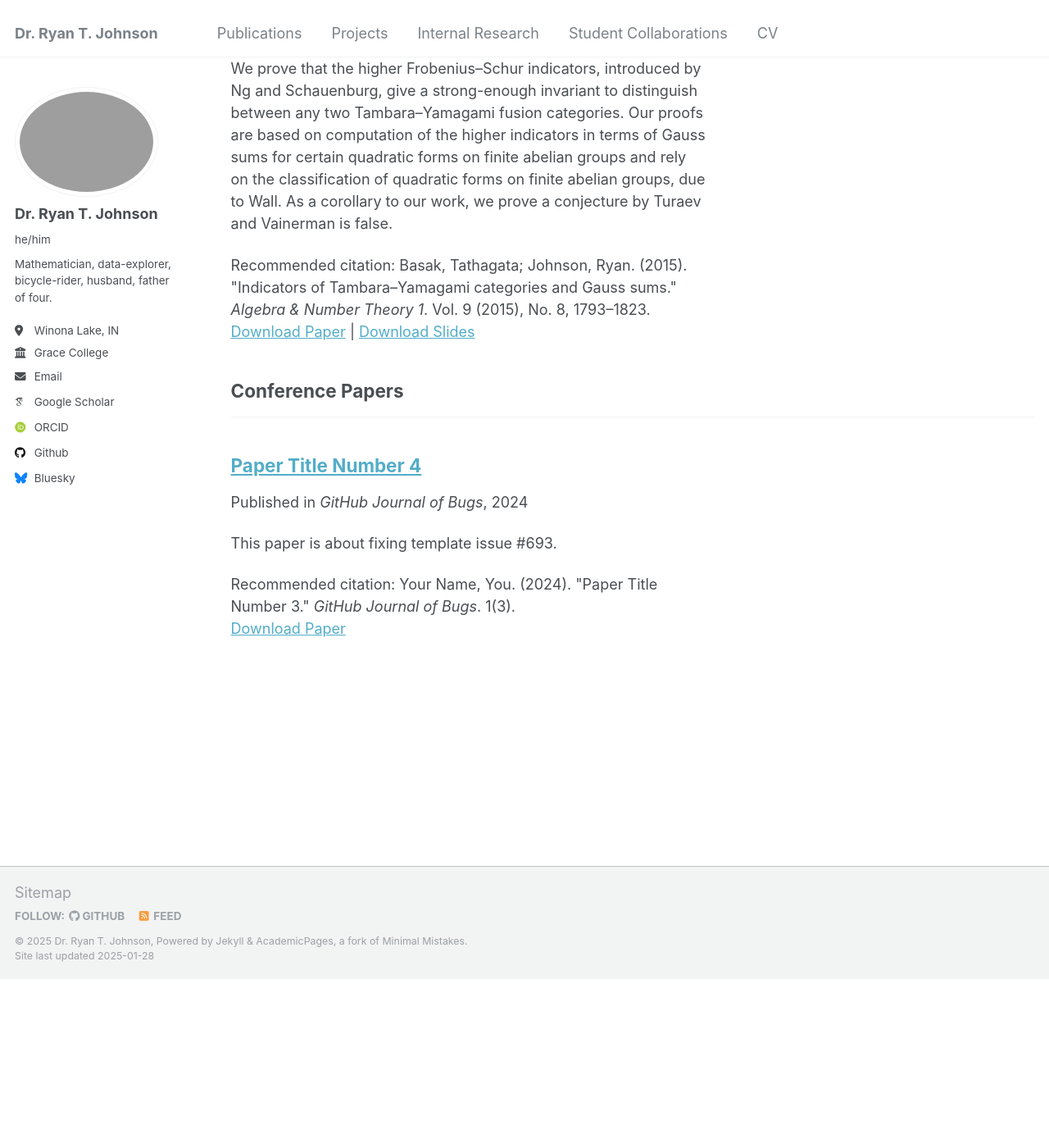
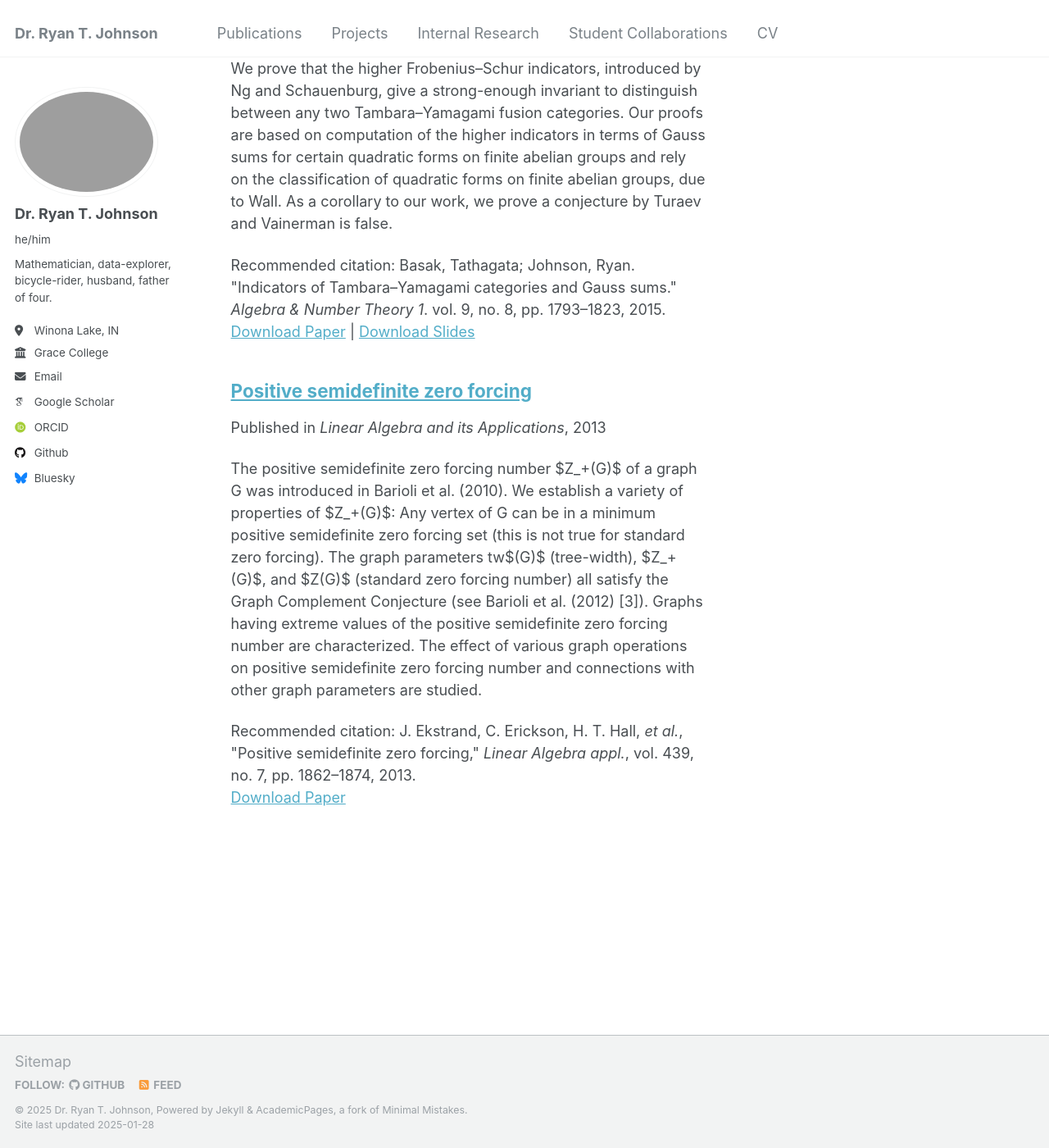
Before and after one commit to ryanjohnsonwi/website, a Jekyll site: the page built from _pages/publications.html, in a window 1280 px wide and 1400 px high, scrolled down 1285 px. Shown: the whole window at 82% size. Built offline with Jekyll 4.4.1, drawn with Linux system fonts in a browser that asks for light colours; some web fonts are replaced; before the commit the page ends 2479 px from its top, so only the background shows below that.

Commit message:
Update tb-cats and zero forcing papers

```diff
--- /dev/null
+++ b/_publications/2013-10-17-semi-definite-zero-forcing.md
@@ -0,0 +1,14 @@
+---
+title: "Positive semidefinite zero forcing"
+collection: publications
+category: manuscripts
+permalink: /publication/2024-02-17-paper-title-number-4
+excerpt: 'The positive semidefinite zero forcing number $Z_+(G)$  of a graph G was introduced in Barioli et al. (2010). We establish a variety of properties of $Z_+(G)$: Any vertex of G can be in a minimum positive semidefinite zero forcing set (this is not true for standard zero forcing). The graph parameters tw$(G)$ (tree-width), $Z_+(G)$, and $Z(G)$  (standard zero forcing number) all satisfy the Graph Complement Conjecture (see Barioli et al. (2012) [3]). Graphs having extreme values of the positive semidefinite zero forcing number are characterized. The effect of various graph operations on positive semidefinite zero forcing number and connections with other graph parameters are studied.'
+date: 2013-10-17
+venue: 'Linear Algebra and its Applications'
+paperurl: 'https://www.sciencedirect.com/science/article/pii/S0024379513003625'
+citation: 'J. Ekstrand, C. Erickson, H. T. Hall, <i>et al.</i>, &quot;Positive semidefinite zero forcing,&quot; <i>Linear Algebra appl.</i>,
+vol. 439, no. 7, pp. 1862–1874, 2013.'
+---
+
+The contents above will be part of a list of publications, if the user clicks the link for the publication than the contents of section will be rendered as a full page, allowing you to provide more information about the paper for the reader. When publications are displayed as a single page, the contents of the above "citation" field will automatically be included below this section in a smaller font.
--- a/_publications/2015-10-01-paper-title-number-3.md
+++ b/_publications/2015-10-01-tb-cats-and-gauss-sums.md
@@ -10,7 +10,7 @@ date: 2015-10-01
 venue: 'Algebra &amp; Number Theory'
 slidesurl: 'http://academicpages.github.io/files/slides3.pdf'
 paperurl: 'https://msp.org/ant/2015/9-8/p02.xhtml'
-citation: 'Basak, Tathagata; Johnson, Ryan. (2015). &quot;Indicators of Tambara–Yamagami categories and Gauss sums.&quot; <i>Algebra &amp; Number Theory 1</i>. Vol. 9 (2015), No. 8, 1793–1823.'
+citation: 'Basak, Tathagata; Johnson, Ryan. &quot;Indicators of Tambara–Yamagami categories and Gauss sums.&quot; <i>Algebra &amp; Number Theory 1</i>. vol. 9, no. 8, pp. 1793–1823, 2015.'
 ---
 
 The contents above will be part of a list of publications, if the user clicks the link for the publication than the contents of section will be rendered as a full page, allowing you to provide more information about the paper for the reader. When publications are displayed as a single page, the contents of the above "citation" field will automatically be included below this section in a smaller font.
--- a/_publications/2024-02-17-paper-title-number-4.md
+++ /dev/null
@@ -1,13 +0,0 @@
----
-title: "Paper Title Number 4"
-collection: publications
-category: conferences
-permalink: /publication/2024-02-17-paper-title-number-4
-excerpt: 'This paper is about fixing template issue #693.'
-date: 2024-02-17
-venue: 'GitHub Journal of Bugs'
-paperurl: 'http://academicpages.github.io/files/paper3.pdf'
-citation: 'Your Name, You. (2024). &quot;Paper Title Number 3.&quot; <i>GitHub Journal of Bugs</i>. 1(3).'
----
-
-The contents above will be part of a list of publications, if the user clicks the link for the publication than the contents of section will be rendered as a full page, allowing you to provide more information about the paper for the reader. When publications are displayed as a single page, the contents of the above "citation" field will automatically be included below this section in a smaller font.
```
